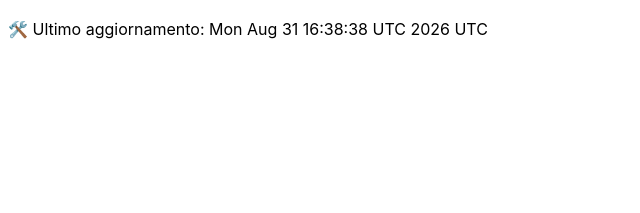
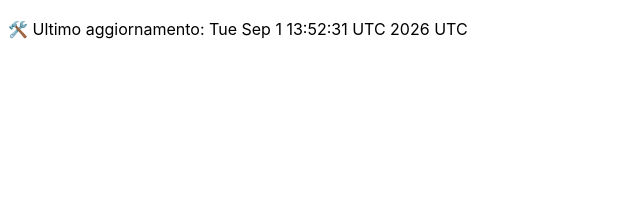
Before and after one commit to DanteTrb/DanteTrb.github.io, a Jekyll site: the page built from badges.md, in a window 1280 px wide. Shown: the top 213 px of the page, without its empty margins (0-640 px from the left). Built offline with Jekyll 4.4.1, drawn with Linux system fonts in a browser that asks for light colours; our own code applies the rules of GitHub Pages for plain Markdown files.

Commit message:
🛠️ Aggiornamento automatico badge

```diff
--- a/badges.md
+++ b/badges.md
@@ -1 +1 @@
-🛠️ Ultimo aggiornamento: Mon Aug 31 16:38:38 UTC 2026 UTC
+🛠️ Ultimo aggiornamento: Tue Sep  1 13:52:31 UTC 2026 UTC
```
